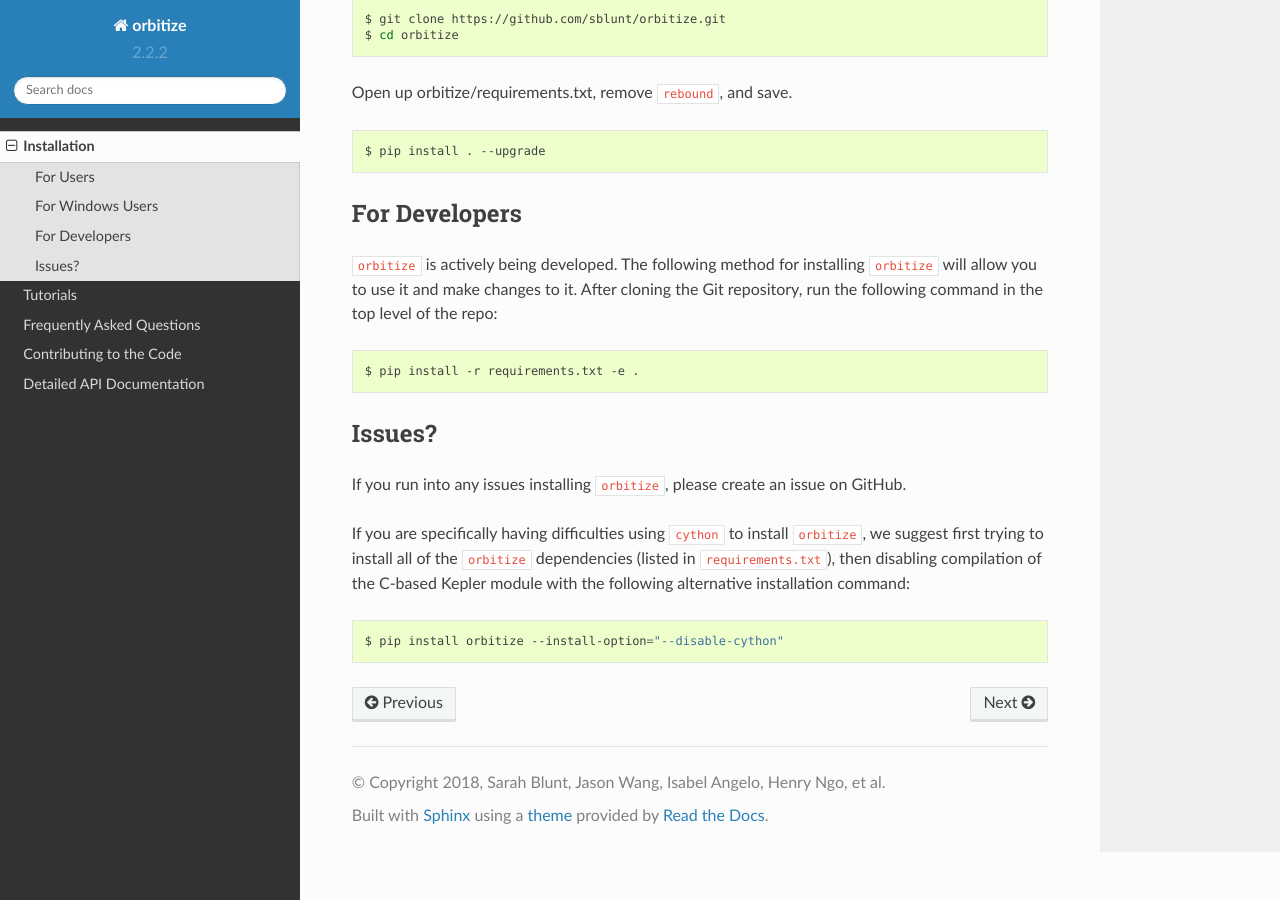
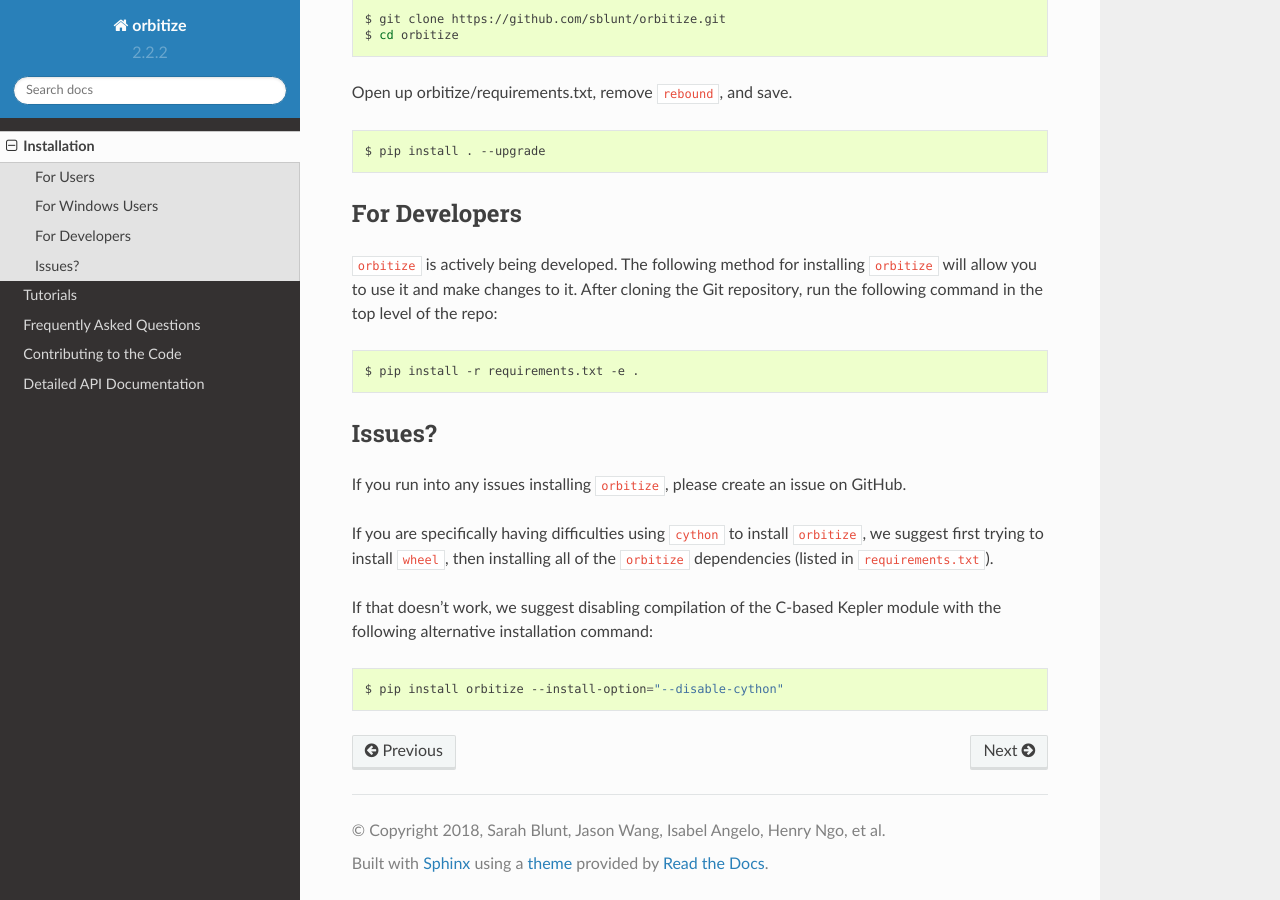
Before and after one commit to sblunt/orbitize, a Sphinx documentation site: the page built from docs/installation.rst, in a window 1280 px wide and 900 px high, scrolled down 1334 px. Built offline with Sphinx 7.4.7 and the Read the Docs theme 2.0.0, drawn with Linux system fonts in a browser that asks for light colours; pages that are not in the unit, such as notebooks, are missing from menus.

Commit message:
add direction to install wheel if having difficulties
re issue #342

```diff
--- a/docs/installation.rst
+++ b/docs/installation.rst
@@ -95,8 +95,10 @@
 If you run into any issues installing ``orbitize``, please create an issue on GitHub.
 
 If you are specifically having difficulties using ``cython`` to install ``orbitize``, we
-suggest first trying to install all of the ``orbitize`` dependencies (listed in
-``requirements.txt``), then disabling compilation of the C-based Kepler module with
+suggest first trying to install ``wheel``, then installing all of the ``orbitize`` dependencies (listed in
+``requirements.txt``).
+
+If that doesn't work, we suggest disabling compilation of the C-based Kepler module with
 the following alternative installation command:
 
 .. code-block:: bash
```
